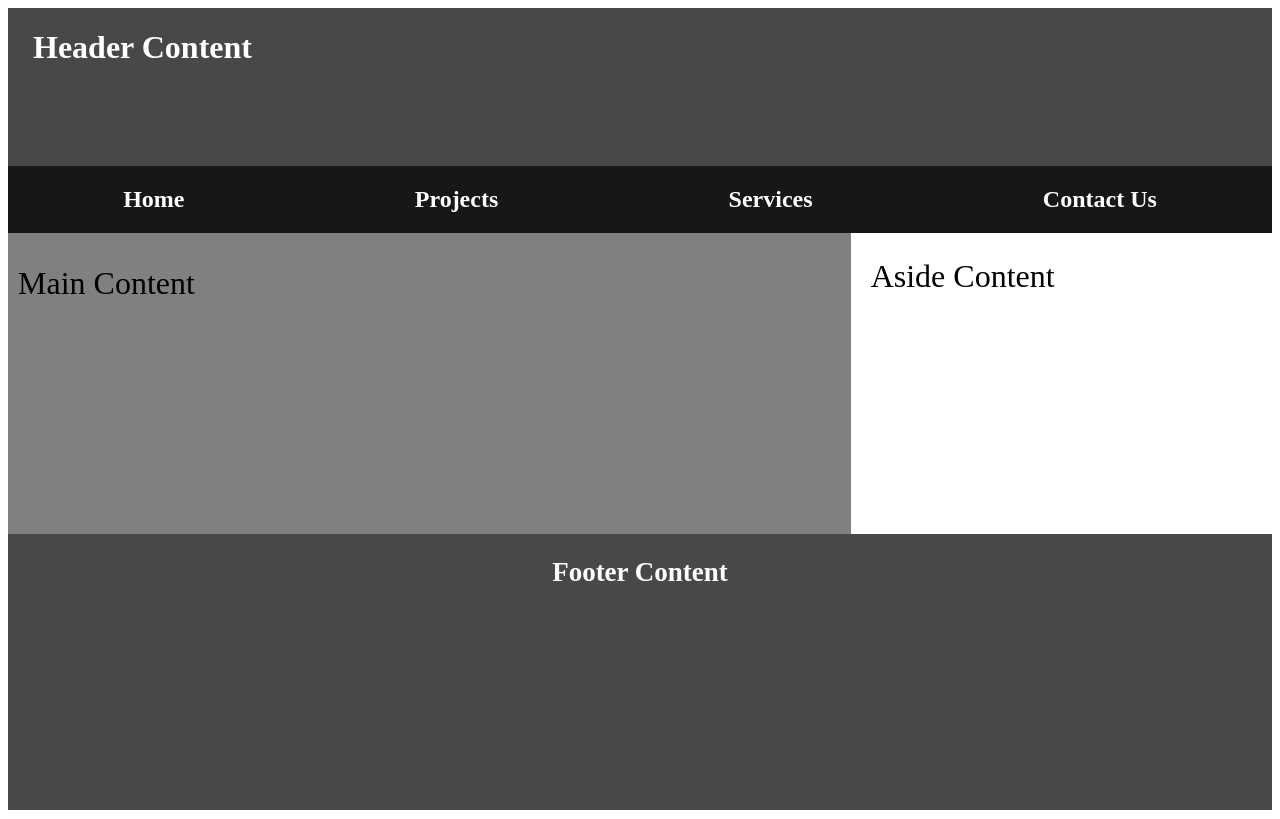
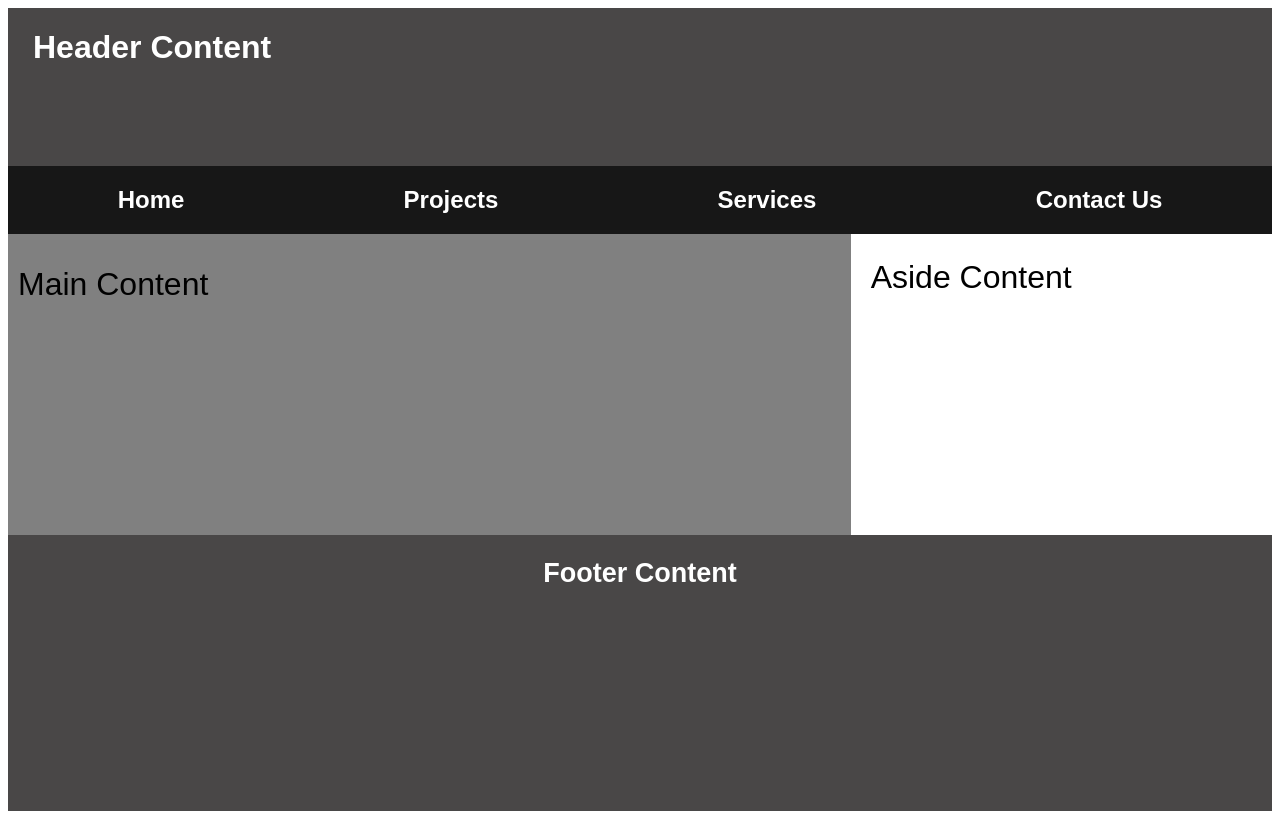
Before and after one commit to anjua26/wdd131, a plain HTML site: page week01/basic-layout.html in a window 1280 px wide. Drawn offline with Linux system fonts and the light colour scheme.

Commit message:
minor fix 2

```diff
--- a/week01/basic-layout.html
+++ b/week01/basic-layout.html
@@ -4,7 +4,7 @@
 <head>
     <meta charset="UTF-8">
     <meta name="viewport" content="width=device-width, initial-scale=1.0">
-    <title>Basic Layout</title>
+    <title>Aidan Hansen WDD 131</title>
     <meta name="author" content="Aidan Hansen">
     <meta name="description" content="A basic layout page for the WDD 131 class.">
     <link rel="stylesheet" href="styles/layout.css">
--- a/week01/styles/layout.css
+++ b/week01/styles/layout.css
@@ -1,5 +1,5 @@
 * {
-    font: arial;
+    font-family: arial;
     padding: 0;
 }
 
```
